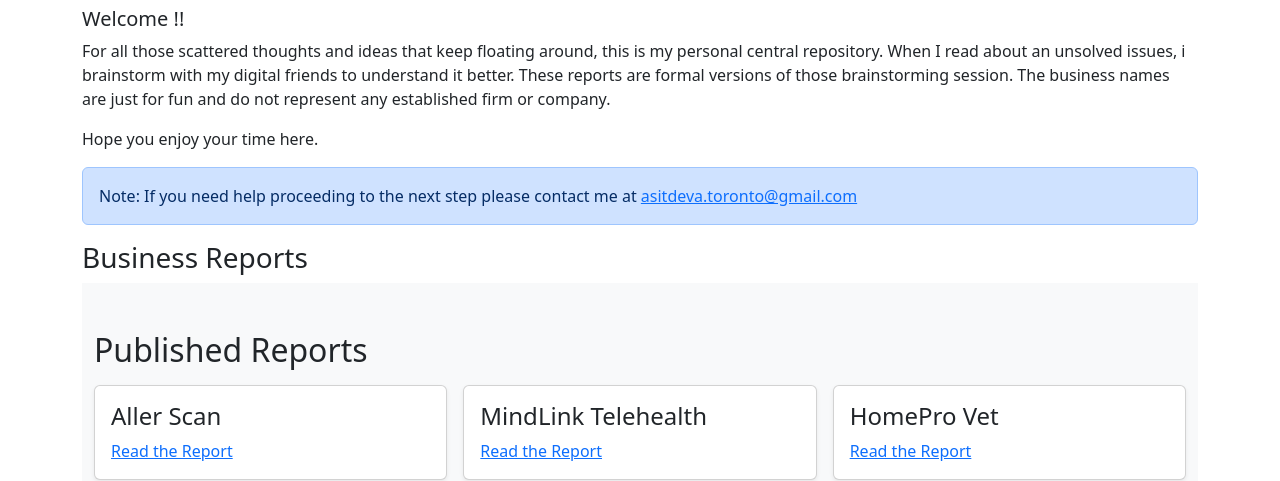
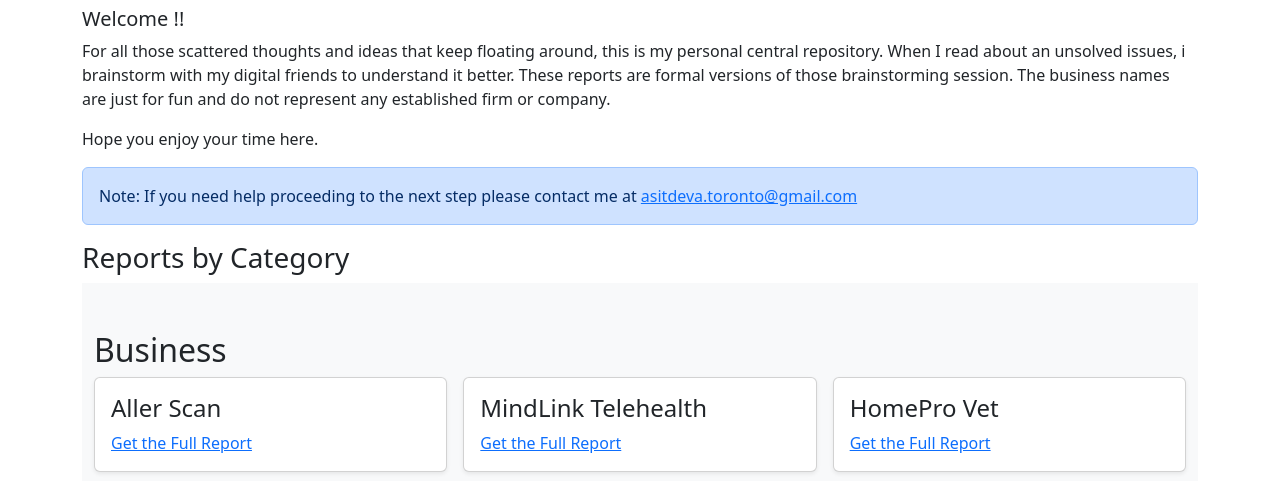
Before and after one commit to LazyBuilder/Jumpstart-Reports, a plain HTML site: page index.html in a window 1280 px wide. Shown: the part 471-952 px from the top of the page. Drawn offline with Linux system fonts and the light colour scheme.

Commit message:
Fixing the words

```diff
--- a/content/business_reports.js
+++ b/content/business_reports.js
@@ -42,7 +42,7 @@ function createBoxes() {
         // Create a link element for the URL
         const link = document.createElement("a");
         link.href = basePageUrl+url['filename'];
-        link.textContent = "Read the Report"; // Or customize the link text
+        link.textContent = "Get the Full Report"; // Or customize the link text
 
         // Optionally add an image or other content
         // const image = document.createElement("img");
@@ -65,7 +65,7 @@ fetch('https://lazybuilder.github.io/Jumpstart-Reports/content/report-list.json'
     })
     .catch(error => {
         console.error('Error loading reports:', error);
-        container.innerHTML = '<p>Error loading reports. Please try again later.</p>';
+        //container.innerHTML = '<p>Error loading reports. Please try again later.</p>';
     });
 
 //createBoxes()
--- a/index.html
+++ b/index.html
@@ -51,14 +51,13 @@
     </div>
 
     <div class="container mt-6">
-        <h3>Business Reports</h3>
+        <h3>Reports by Category</h3>
         <div class="album py-5 bg-body-tertiary">
             <div class="container" id="container_business_report">
 
-                <h2>Published Reports</h2>
-                <ul id="report-list">
-
-                </ul>
+                <h2>Business</h2>
+                <!--ul id="report-list">
+                </ul-->
 
             </div>
         </div>
```
Also changed, not shown: 1 other file.
